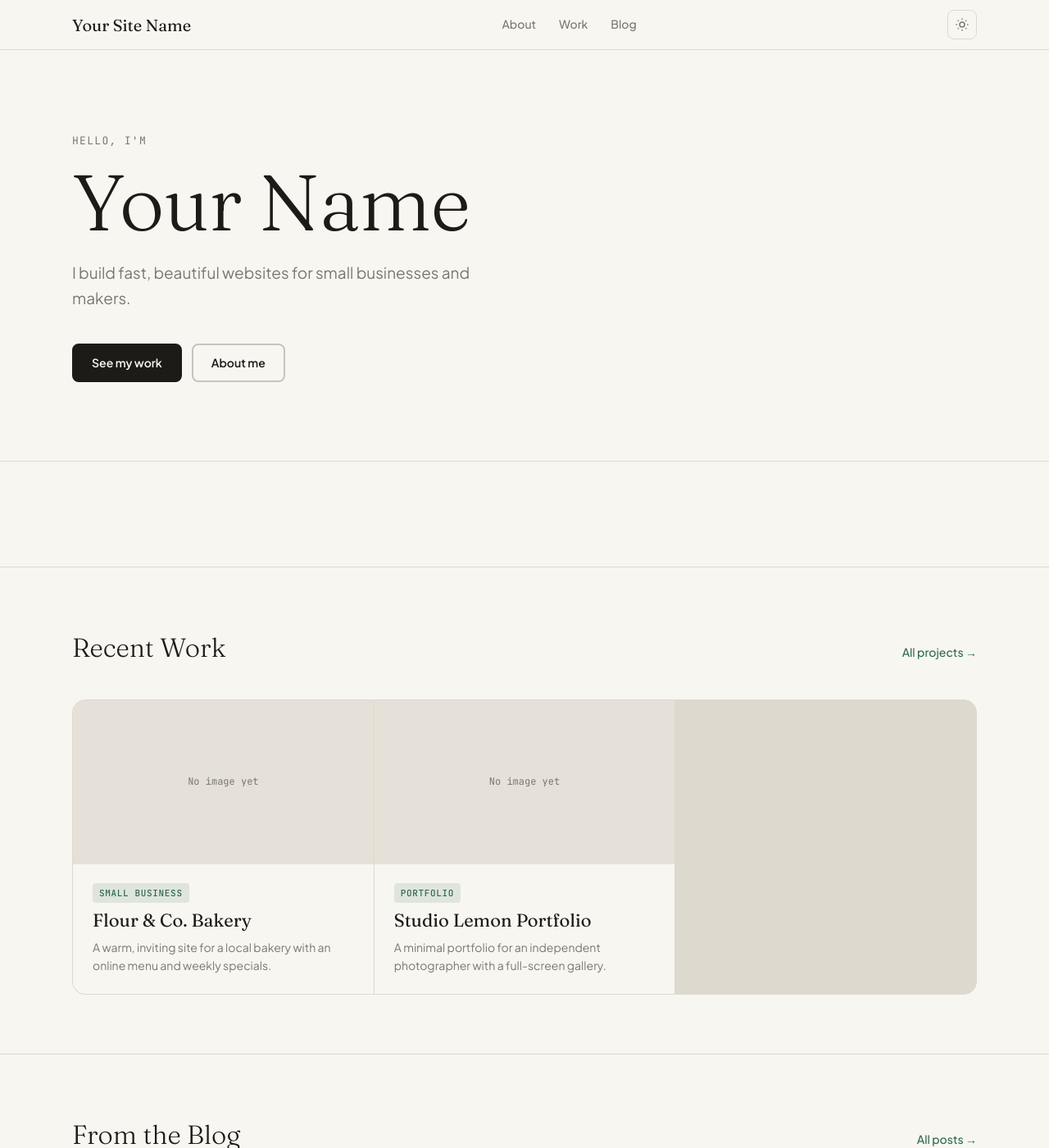
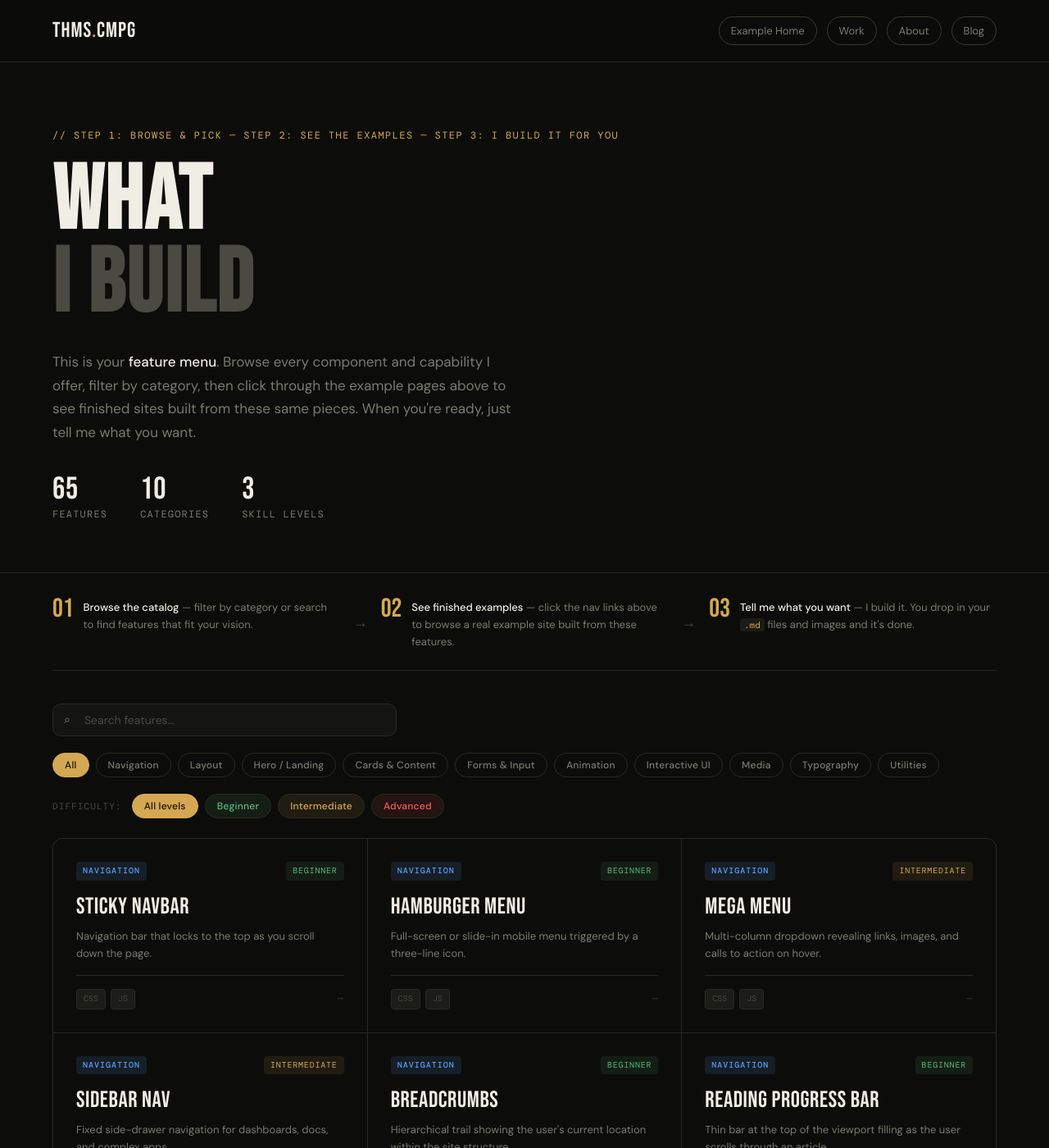
Before and after one commit to THMSCMPG/Web-Demo, a Jekyll site: the page index.html, which Jekyll copies as it is, in a window 1280 px wide and 1400 px high. Shown: the whole window at 82% size. Built offline with Jekyll 4.4.1, drawn with Linux system fonts in a browser that asks for light colours; some of the changed text lies outside the part shown.

Commit message:
upgrade: make demo.html the main landing page with client-facing flow
Agent-Logs-Url: https://github.com/THMSCMPG/Web-Demo/sessions/ce241bc8-d88a-4b75-b198-329a1c64173c

Co-authored-by: THMSCMPG <149728202+THMSCMPG@users.noreply.github.com>

```diff
--- a/_config.yml
+++ b/_config.yml
@@ -22,6 +22,10 @@ baseurl: ""
 # ─ Navigation ────────────────────────────────────────────────────
 # Add, remove, or reorder links here.
 nav_links:
+  - title: "← Catalog"
+    url:   /
+  - title: Home
+    url:   /example-home/
   - title: About
     url:   /about/
   - title: Work
--- a/demo.html
+++ b/index.html
@@ -395,6 +395,56 @@
   #btt.visible { opacity: 1; pointer-events: all; }
   #btt:hover { color: var(--text); }
 
+  /* ─── HOW IT WORKS BAR ───────────────────────── */
+  .how-it-works {
+    display: flex;
+    align-items: flex-start;
+    gap: 16px;
+    padding: 28px 0 24px;
+    border-bottom: 1px solid var(--border);
+    margin-bottom: 8px;
+    flex-wrap: wrap;
+  }
+  .how-step {
+    display: flex;
+    align-items: flex-start;
+    gap: 12px;
+    flex: 1;
+    min-width: 200px;
+  }
+  .how-num {
+    font-family: var(--font-display);
+    font-size: 32px;
+    color: var(--accent);
+    line-height: 1;
+    flex-shrink: 0;
+  }
+  .how-text {
+    font-size: 13px;
+    color: var(--muted);
+    line-height: 1.6;
+    padding-top: 4px;
+  }
+  .how-text strong { color: var(--text); font-weight: 500; }
+  .how-text code {
+    font-family: var(--font-mono);
+    font-size: 11px;
+    background: var(--bg3);
+    padding: 1px 5px;
+    border-radius: 3px;
+    color: var(--accent);
+  }
+  .how-divider {
+    font-size: 18px;
+    color: var(--subtle);
+    flex-shrink: 0;
+    align-self: center;
+  }
+  @media (max-width: 700px) {
+    .how-divider { display: none; }
+    .how-it-works { gap: 20px; }
+  }
+
   /* ─── SCROLLBAR ──────────────────────────────── */
   ::-webkit-scrollbar { width: 6px; }
   ::-webkit-scrollbar-track { background: var(--bg); }
@@ -413,11 +463,12 @@
 <!-- HEADER -->
 <header>
   <div class="container header-inner">
-    <a class="logo" href="#">Feature<span>.</span>Catalog</a>
+    <a class="logo" href="#">THMS<span>.</span>CMPG</a>
     <div class="header-right">
-      <a class="site-link" href="https://your-site.com" target="_blank" rel="noopener">
-        See it live <span class="arr">↗</span>
-      </a>
+      <a class="site-link" href="/example-home/">Example Home</a>
+      <a class="site-link" href="/work/">Work</a>
+      <a class="site-link" href="/about/">About</a>
+      <a class="site-link" href="/blog/">Blog</a>
     </div>
   </div>
 </header>
@@ -425,11 +476,12 @@
 <!-- HERO -->
 <section class="hero">
   <div class="container">
-    <p class="hero-eyebrow">// Web Design Feature Catalog</p>
+    <p class="hero-eyebrow">// Step 1: Browse &amp; Pick — Step 2: See the examples — Step 3: I build it for you</p>
     <h1 class="hero-title">WHAT<br/><span class="dim">I BUILD</span></h1>
     <p class="hero-desc">
-      A <strong>complete menu</strong> of web design features and components I implement.
-      Browse, filter by category, then see any of them working live on my website.
+      This is your <strong>feature menu</strong>. Browse every component and capability I offer,
+      filter by category, then click through the example pages above to see finished sites built from these same pieces.
+      When you're ready, just tell me what you want.
     </p>
     <div class="hero-stats">
       <div class="stat-item">
@@ -450,6 +502,25 @@
 
 <!-- CONTROLS -->
 <div class="container">
+
+  <!-- HOW IT WORKS -->
+  <div class="how-it-works">
+    <div class="how-step">
+      <span class="how-num">01</span>
+      <span class="how-text"><strong>Browse the catalog</strong> — filter by category or search to find features that fit your vision.</span>
+    </div>
+    <div class="how-divider">→</div>
+    <div class="how-step">
+      <span class="how-num">02</span>
+      <span class="how-text"><strong>See finished examples</strong> — click the nav links above to browse a real example site built from these features.</span>
+    </div>
+    <div class="how-divider">→</div>
+    <div class="how-step">
+      <span class="how-num">03</span>
+      <span class="how-text"><strong>Tell me what you want</strong> — I build it. You drop in your <code>.md</code> files and images and it's done.</span>
+    </div>
+  </div>
+
   <div class="controls">
     <div class="search-row">
       <div class="search-wrap">
@@ -492,10 +563,10 @@
 <!-- FOOTER -->
 <footer class="container">
   <span class="footer-text">
-    Built with HTML · CSS · JS — deployable on <a href="https://pages.github.com" target="_blank">GitHub Pages</a>
+    THMSCMPG Web Design — deployable on <a href="https://pages.github.com" target="_blank" rel="noopener">GitHub Pages</a>
   </span>
   <span class="footer-text">
-    <a href="https://your-site.com" target="_blank">your-site.com ↗</a>
+    <a href="/example-home/">Example site ↗</a>
   </span>
 </footer>
 
--- a/index.md
+++ b/index.md
@@ -1,6 +1,7 @@
 ---
 layout: home
-title: Home
+title: Example Home
+permalink: /example-home/
 hero_title: "Your Name"
 hero_sub: "I build fast, beautiful websites for small businesses and makers."
 eyebrow: "Hello, I'm"
```
Also changed, not shown: other parts of index.html (+1 -1 lines).
